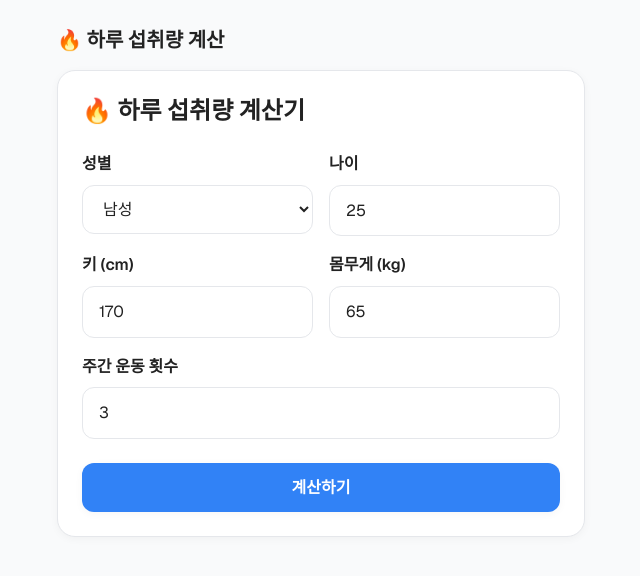
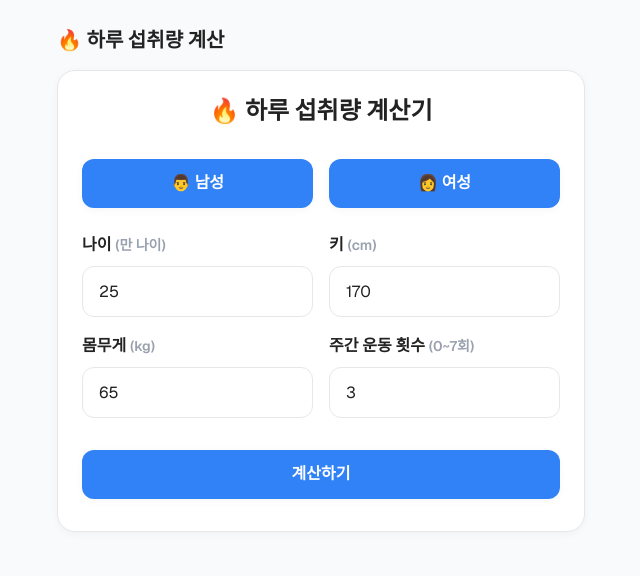
Before and after one commit to yeojoonsoo02/nutrition-site, a Next.js app: page / in a window 1280 px wide. Shown: the part 352-928 px from the top of the page, without its empty margins (319-959 px from the left). Built offline with nearby package versions, Linux system fonts and the light colour scheme; no server answers; the database is empty.

Commit message:
하루 섭취량 계산기 디자인 변경

```diff
--- a/src/features/nutrition/components/CalorieCalculator.tsx
+++ b/src/features/nutrition/components/CalorieCalculator.tsx
@@ -39,51 +39,99 @@ export default function CalorieCalculator() {
     };
 
     return (
-        <div className="card text-left dark:text-white">
-            <h1 className="text-2xl font-bold mb-6">🔥 하루 섭취량 계산기</h1>
+        <div className="card text-left dark:text-white max-w-xl mx-auto">
+            <h1 className="text-2xl font-bold mb-8 text-center">🔥 하루 섭취량 계산기</h1>
 
-            <div className="grid grid-cols-2 gap-4 mb-6">
+            {/* 성별 선택 버튼 그룹 */}
+            <div className="flex justify-center gap-4 mb-6">
+                <button
+                    type="button"
+                    onClick={() => setGender('male')}
+                    className={`flex-1 py-3 rounded-xl border font-semibold text-lg transition-all
+                        ${gender === 'male' ? 'bg-primary text-white border-primary shadow' : 'bg-white dark:bg-gray-800 text-gray-700 dark:text-white border-gray-200 dark:border-gray-700 hover:bg-blue-50 dark:hover:bg-blue-900'}`}
+                    aria-pressed={gender === 'male'}
+                >
+                    👨 남성
+                </button>
+                <button
+                    type="button"
+                    onClick={() => setGender('female')}
+                    className={`flex-1 py-3 rounded-xl border font-semibold text-lg transition-all
+                        ${gender === 'female' ? 'bg-primary text-white border-primary shadow' : 'bg-white dark:bg-gray-800 text-gray-700 dark:text-white border-gray-200 dark:border-gray-700 hover:bg-blue-50 dark:hover:bg-blue-900'}`}
+                    aria-pressed={gender === 'female'}
+                >
+                    👩 여성
+                </button>
+            </div>
+
+            {/* 입력 폼 */}
+            <div className="grid grid-cols-1 sm:grid-cols-2 gap-4 mb-8">
                 <div>
-                    <label className="block mb-2 font-semibold">성별</label>
-                    <select value={gender} onChange={(e) => setGender(e.target.value as 'male' | 'female')} className="w-full border rounded-xl p-3 bg-white dark:bg-gray-800 dark:text-white focus:border-blue-500 transition">
-                        <option value="male">남성</option>
-                        <option value="female">여성</option>
-                    </select>
+                    <label className="block mb-2 font-semibold">나이 <span className="text-gray-400 text-sm">(만 나이)</span></label>
+                    <input
+                        type="number"
+                        value={age}
+                        min={1}
+                        max={120}
+                        onChange={(e) => setAge(Number(e.target.value))}
+                        placeholder="예: 25"
+                        className="w-full border rounded-xl p-3 bg-white dark:bg-gray-800 dark:text-white focus:border-blue-500 transition"
+                    />
                 </div>
                 <div>
-                    <label className="block mb-2 font-semibold">나이</label>
-                    <input type="number" value={age} onChange={(e) => setAge(Number(e.target.value))} className="w-full border rounded-xl p-3 bg-white dark:bg-gray-800 dark:text-white focus:border-blue-500 transition" />
+                    <label className="block mb-2 font-semibold">키 <span className="text-gray-400 text-sm">(cm)</span></label>
+                    <input
+                        type="number"
+                        value={height}
+                        min={100}
+                        max={250}
+                        onChange={(e) => setHeight(Number(e.target.value))}
+                        placeholder="예: 170"
+                        className="w-full border rounded-xl p-3 bg-white dark:bg-gray-800 dark:text-white focus:border-blue-500 transition"
+                    />
                 </div>
                 <div>
-                    <label className="block mb-2 font-semibold">키 (cm)</label>
-                    <input type="number" value={height} onChange={(e) => setHeight(Number(e.target.value))} className="w-full border rounded-xl p-3 bg-white dark:bg-gray-800 dark:text-white focus:border-blue-500 transition" />
+                    <label className="block mb-2 font-semibold">몸무게 <span className="text-gray-400 text-sm">(kg)</span></label>
+                    <input
+                        type="number"
+                        value={weight}
+                        min={20}
+                        max={200}
+                        onChange={(e) => setWeight(Number(e.target.value))}
+                        placeholder="예: 65"
+                        className="w-full border rounded-xl p-3 bg-white dark:bg-gray-800 dark:text-white focus:border-blue-500 transition"
+                    />
                 </div>
                 <div>
-                    <label className="block mb-2 font-semibold">몸무게 (kg)</label>
-                    <input type="number" value={weight} onChange={(e) => setWeight(Number(e.target.value))} className="w-full border rounded-xl p-3 bg-white dark:bg-gray-800 dark:text-white focus:border-blue-500 transition" />
-                </div>
-                <div className="col-span-2">
-                    <label className="block mb-2 font-semibold">주간 운동 횟수</label>
-                    <input type="number" value={exercise} onChange={(e) => setExercise(Number(e.target.value))} className="w-full border rounded-xl p-3 bg-white dark:bg-gray-800 dark:text-white focus:border-blue-500 transition" />
+                    <label className="block mb-2 font-semibold">주간 운동 횟수 <span className="text-gray-400 text-sm">(0~7회)</span></label>
+                    <input
+                        type="number"
+                        value={exercise}
+                        min={0}
+                        max={7}
+                        onChange={(e) => setExercise(Number(e.target.value))}
+                        placeholder="예: 3"
+                        className="w-full border rounded-xl p-3 bg-white dark:bg-gray-800 dark:text-white focus:border-blue-500 transition"
+                    />
                 </div>
             </div>
 
             <button
                 onClick={handleCalculate}
-                className="w-full py-3 bg-primary text-white font-bold rounded-xl shadow hover:bg-primary-hover transition"
+                className="w-full py-3 bg-primary text-white font-bold rounded-xl shadow hover:bg-primary-hover transition text-lg mb-2"
             >
                 계산하기
             </button>
 
             {result && (
                 <div className="mt-8 card border-0 bg-blue-50 dark:bg-blue-950 text-blue-900 dark:text-blue-200">
-                    <h2 className="text-lg font-semibold mb-2">🧮 결과</h2>
-                    <div className="flex flex-wrap gap-6 text-base">
-                        <span><b>기초대사량 (BMR):</b> {result.bmr.toFixed(0)} kcal</span>
-                        <span><b>총 소비 칼로리 (TDEE):</b> {result.tdee.toFixed(0)} kcal</span>
-                        <span><b>권장 단백질:</b> {result.protein.toFixed(1)} g</span>
-                        <span><b>권장 지방:</b> {result.fat.toFixed(1)} g</span>
-                        <span><b>권장 탄수화물:</b> {result.carbs.toFixed(1)} g</span>
+                    <h2 className="text-lg font-semibold mb-4 text-center">🧮 결과</h2>
+                    <div className="grid grid-cols-1 sm:grid-cols-2 gap-4 text-base">
+                        <div className="flex items-center gap-2"><span className="text-2xl">🔥</span> <b>기초대사량 (BMR):</b> {result.bmr.toFixed(0)} kcal</div>
+                        <div className="flex items-center gap-2"><span className="text-2xl">🏃‍♂️</span> <b>총 소비 칼로리 (TDEE):</b> {result.tdee.toFixed(0)} kcal</div>
+                        <div className="flex items-center gap-2"><span className="text-2xl">🍗</span> <b>권장 단백질:</b> {result.protein.toFixed(1)} g</div>
+                        <div className="flex items-center gap-2"><span className="text-2xl">🥑</span> <b>권장 지방:</b> {result.fat.toFixed(1)} g</div>
+                        <div className="flex items-center gap-2"><span className="text-2xl">🍚</span> <b>권장 탄수화물:</b> {result.carbs.toFixed(1)} g</div>
                     </div>
                 </div>
             )}
```
